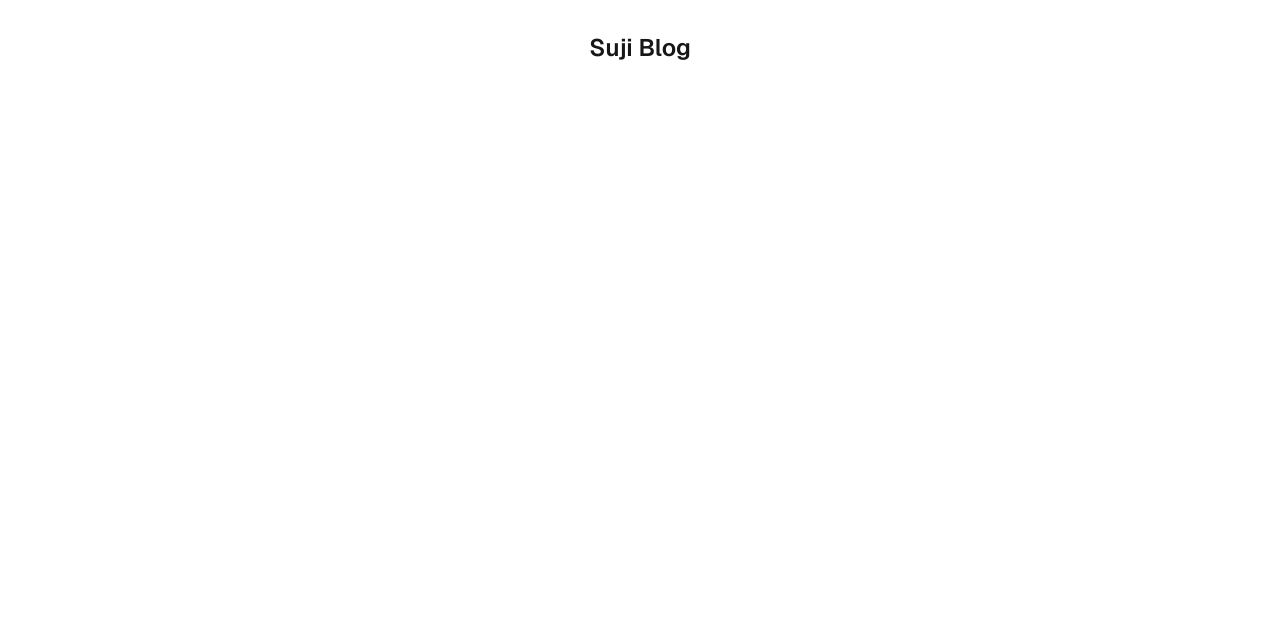
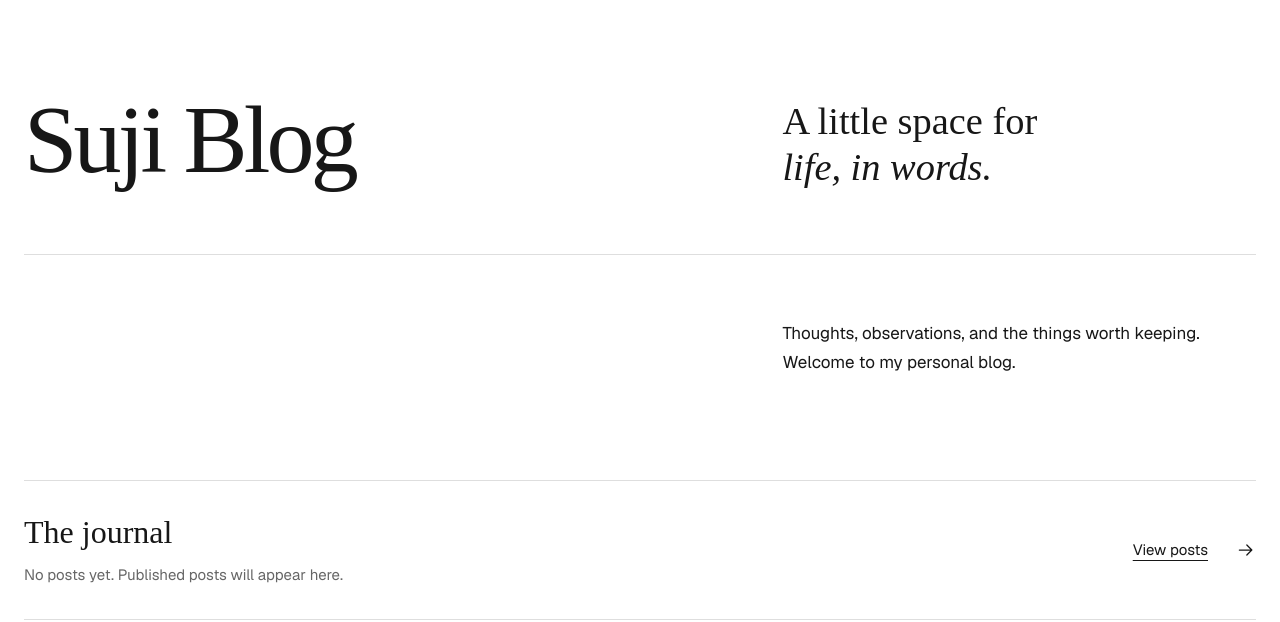
Before and after one commit to dwk601/suji-blog, a Next.js app: page / in a window 1280 px wide. Shown: the top 622 px of the page. Built offline with nearby package versions, Linux system fonts and the light colour scheme.

Commit message:
Build editorial home and public posts landing pages

```diff
--- /dev/null
+++ b/src/app/home.module.css
@@ -0,0 +1,117 @@
+.page {
+  width: min(100% - 3rem, 80rem);
+  margin-inline: auto;
+  padding-block: clamp(3rem, 7vw, 6rem) 4rem;
+  background: var(--background);
+  color: var(--foreground);
+}
+
+.hero {
+  display: grid;
+  grid-template-columns: 3fr 2fr;
+  align-items: end;
+  gap: 3rem;
+  padding-bottom: clamp(2.5rem, 5vw, 4.5rem);
+  border-bottom: 1px solid var(--border, #dedede);
+}
+
+.title {
+  margin: 0;
+  font-family: var(--font-editorial, Georgia, "Times New Roman", serif);
+  font-size: clamp(3.5rem, 8vw, 6rem);
+  font-weight: 400;
+  line-height: 1.05;
+  letter-spacing: -0.04em;
+}
+
+.statement {
+  margin: 0;
+  font-family: var(--font-editorial, Georgia, "Times New Roman", serif);
+  font-size: clamp(1.75rem, 3vw, 2.75rem);
+  line-height: 1.2;
+}
+
+.introduction {
+  display: grid;
+  grid-template-columns: 3fr 2fr;
+  gap: 3rem;
+  padding-block: clamp(2rem, 5vw, 4rem) clamp(4rem, 8vw, 7rem);
+}
+
+.introduction p {
+  grid-column: 2;
+  max-width: 38ch;
+  margin: 0;
+  font-size: 1.0625rem;
+  line-height: 1.7;
+}
+
+.journal {
+  display: flex;
+  align-items: center;
+  justify-content: space-between;
+  gap: 2rem;
+  padding-block: 2rem;
+  border-block: 1px solid var(--border, #dedede);
+}
+
+.sectionTitle {
+  margin: 0 0 0.75rem;
+  font-family: var(--font-editorial, Georgia, "Times New Roman", serif);
+  font-size: 2rem;
+  font-weight: 400;
+  line-height: 1.2;
+}
+
+.description {
+  margin: 0;
+  color: var(--muted, #646464);
+  font-size: 0.9375rem;
+  line-height: 1.6;
+}
+
+.link {
+  display: inline-flex;
+  flex-shrink: 0;
+  align-items: center;
+  justify-content: space-between;
+  gap: 1.75rem;
+  min-height: 2.75rem;
+  padding-block: 0.625rem;
+  color: var(--foreground);
+  font-size: 0.9375rem;
+  text-decoration: underline;
+  text-underline-offset: 0.35em;
+  text-decoration-thickness: 1px;
+}
+
+.link:hover {
+  text-decoration-thickness: 2px;
+}
+
+.link:focus-visible {
+  outline: 2px solid var(--foreground);
+  outline-offset: 5px;
+}
+
+@media (max-width: 640px) {
+  .page {
+    width: calc(100% - 2.5rem);
+  }
+
+  .hero,
+  .introduction {
+    grid-template-columns: 1fr;
+    gap: 2rem;
+  }
+
+  .introduction p {
+    grid-column: 1;
+  }
+
+  .journal {
+    align-items: flex-start;
+    flex-direction: column;
+    gap: 1.5rem;
+  }
+}
--- a/src/app/page.tsx
+++ b/src/app/page.tsx
@@ -1,7 +1,55 @@
+import Link from "next/link";
+import styles from "./home.module.css";
+
 export default function Home() {
   return (
-    <main className="mx-auto max-w-2xl p-8">
-      <h1 className="text-2xl font-semibold">Suji Blog</h1>
+    <main id="main-content" className={styles.page}>
+      <section className={styles.hero} aria-labelledby="home-title">
+        <h1 id="home-title" className={styles.title}>
+          Suji Blog
+        </h1>
+        <p className={styles.statement}>
+          A little space for
+          <br />
+          <em>life, in words.</em>
+        </p>
+      </section>
+
+      <div className={styles.introduction}>
+        <p>
+          Thoughts, observations, and the things worth keeping. Welcome to my
+          personal blog.
+        </p>
+      </div>
+
+      <section className={styles.journal} aria-labelledby="journal-title">
+        <div>
+          <h2 id="journal-title" className={styles.sectionTitle}>
+            The journal
+          </h2>
+          <p className={styles.description}>
+            No posts yet. Published posts will appear here.
+          </p>
+        </div>
+        <Link href="/posts" className={styles.link}>
+          View posts
+          <svg
+            aria-hidden="true"
+            width="20"
+            height="20"
+            viewBox="0 0 24 24"
+            fill="none"
+          >
+            <path
+              d="M4 12h15m-6-6 6 6-6 6"
+              stroke="currentColor"
+              strokeWidth="1.5"
+              strokeLinecap="round"
+              strokeLinejoin="round"
+            />
+          </svg>
+        </Link>
+      </section>
     </main>
   );
 }
--- /dev/null
+++ b/src/app/posts/page.tsx
@@ -0,0 +1,33 @@
+import type { Metadata } from "next";
+import Link from "next/link";
+import styles from "./posts.module.css";
+
+export const metadata: Metadata = {
+  title: "Posts | Suji Blog",
+  description: "The journal at Suji Blog. Thoughts, observations, and personal writing.",
+};
+
+export default function PostsPage() {
+  return (
+    <main id="main-content" className={styles.page}>
+      <header className={styles.heading}>
+        <h1 className={styles.title}>Posts</h1>
+        <p className={styles.introduction}>
+          The journal, gathered in one place.
+        </p>
+      </header>
+
+      <section className={styles.empty} aria-labelledby="empty-title">
+        <h2 id="empty-title" className={styles.emptyTitle}>
+          No posts yet.
+        </h2>
+        <p className={styles.description}>
+          Published posts will appear here.
+        </p>
+        <Link href="/" className={styles.link}>
+          Back to home
+        </Link>
+      </section>
+    </main>
+  );
+}
--- /dev/null
+++ b/src/app/posts/posts.module.css
@@ -0,0 +1,87 @@
+.page {
+  width: min(100% - 3rem, 80rem);
+  margin-inline: auto;
+  padding-block: clamp(3rem, 7vw, 6rem) 4rem;
+  background: var(--background);
+  color: var(--foreground);
+}
+
+.heading {
+  display: flex;
+  align-items: baseline;
+  justify-content: space-between;
+  gap: 2rem;
+  padding-bottom: clamp(2rem, 4vw, 3rem);
+  border-bottom: 1px solid var(--border, #dedede);
+}
+
+.title {
+  margin: 0;
+  font-family: var(--font-editorial, Georgia, "Times New Roman", serif);
+  font-size: clamp(3.5rem, 8vw, 6rem);
+  font-weight: 400;
+  line-height: 1.05;
+  letter-spacing: -0.04em;
+}
+
+.introduction {
+  margin: 0;
+  color: var(--muted, #646464);
+  font-size: 0.9375rem;
+  line-height: 1.6;
+}
+
+.empty {
+  padding-block: clamp(4rem, 9vw, 8rem);
+  border-bottom: 1px solid var(--border, #dedede);
+}
+
+.emptyTitle {
+  margin: 0 0 1rem;
+  font-family: var(--font-editorial, Georgia, "Times New Roman", serif);
+  font-size: clamp(2rem, 4vw, 3rem);
+  font-weight: 400;
+  line-height: 1.2;
+}
+
+.description {
+  max-width: 65ch;
+  margin: 0;
+  color: var(--muted, #646464);
+  font-size: 1rem;
+  line-height: 1.7;
+}
+
+.link {
+  display: inline-flex;
+  align-items: center;
+  min-height: 2.75rem;
+  margin-top: 2rem;
+  padding-block: 0.625rem;
+  color: var(--foreground);
+  font-size: 0.9375rem;
+  text-decoration: underline;
+  text-decoration-thickness: 1px;
+  text-underline-offset: 0.35em;
+}
+
+.link:hover {
+  text-decoration-thickness: 2px;
+}
+
+.link:focus-visible {
+  outline: 2px solid var(--foreground);
+  outline-offset: 5px;
+}
+
+@media (max-width: 640px) {
+  .page {
+    width: calc(100% - 2.5rem);
+  }
+
+  .heading {
+    align-items: flex-start;
+    flex-direction: column;
+    gap: 1.5rem;
+  }
+}
```
